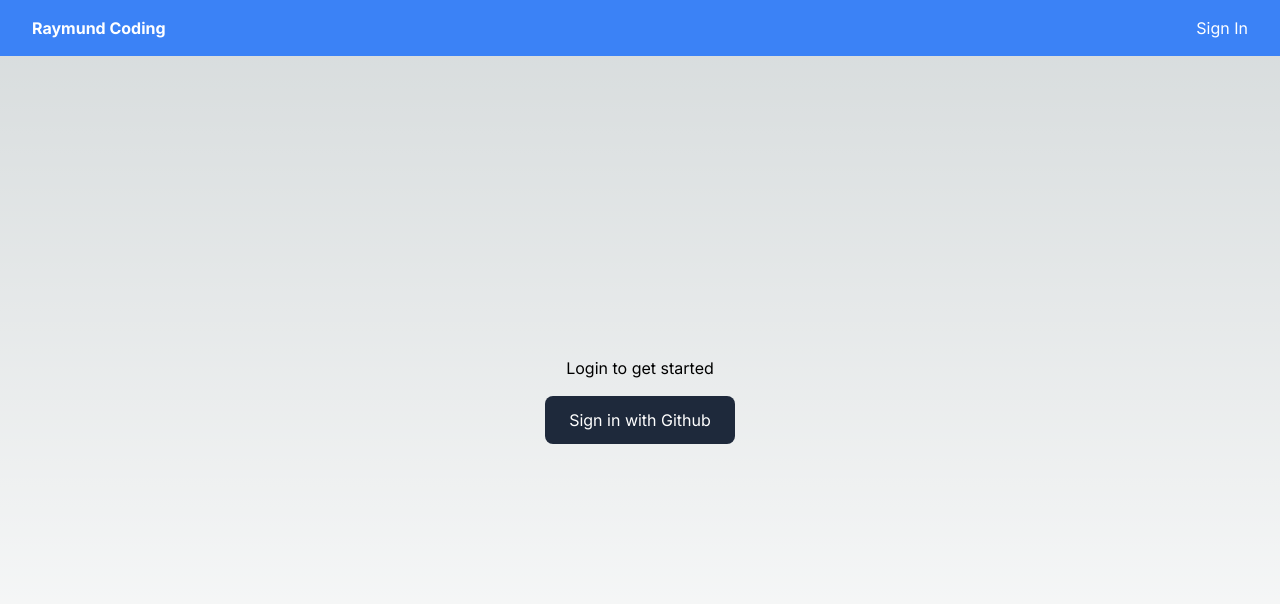
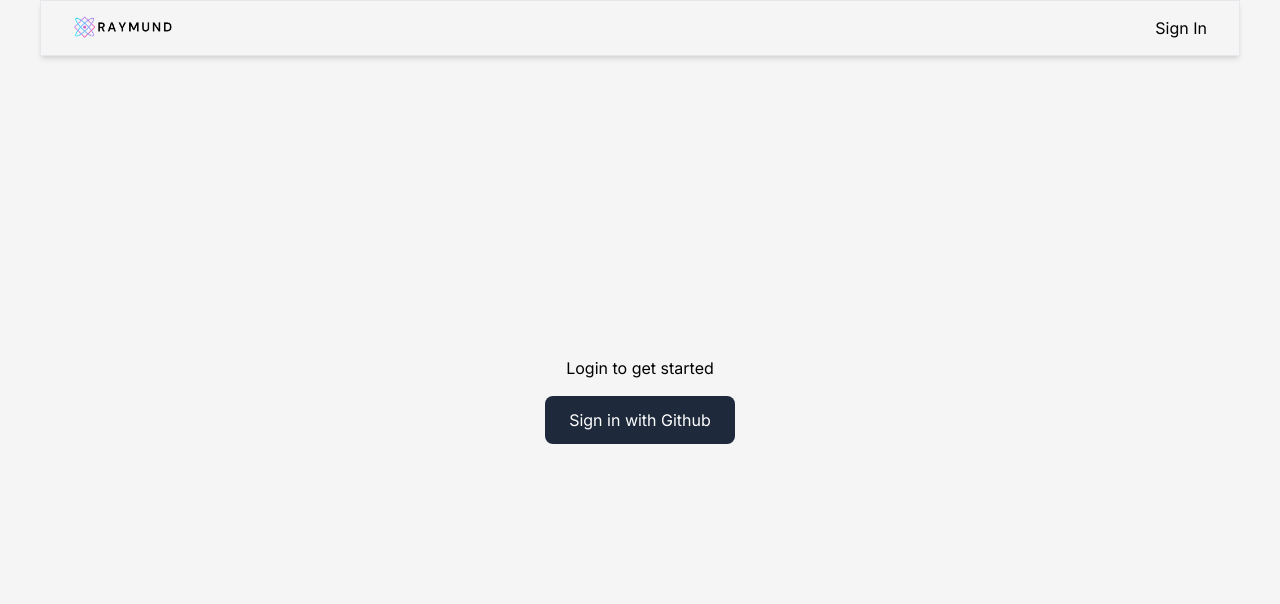
Before and after one commit to Rlapuz/Auth-github, a Next.js app: page / in a window 1280 px wide. Shown: the top 604 px of the page. Built offline with nearby package versions, Linux system fonts and the light colour scheme; no server answers.

Commit message:
change nextauth url

```diff
--- a/app/components/Header.jsx
+++ b/app/components/Header.jsx
@@ -17,7 +17,7 @@ export default function Header() {
 
   return (
     <div className="flex flex-col items-center justify-center h-screen -mt-16">
-      <h1>Login to get started</h1>
+      <h1 className="text-black">Login to get started</h1>
       <LoginButton />
     </div>
   );
--- a/app/components/Navbar.jsx
+++ b/app/components/Navbar.jsx
@@ -1,13 +1,19 @@
 import Link from "next/link";
 import ProfileIcon from "./ProfileIcon";
+import Image from "next/image";
 
 export default function Navbar() {
   return (
-    <nav className="flex items-center justify-between fixed left-0 right-0 px-8 h-14 bg-blue-500 text-white">
+    <nav className="flex items-center justify-between fixed left-10 right-10 px-8 h-14 bg-black-500 text-white border border-md shadow-md">
       <Link
         className="font-bold"
         href={"/"}>
-        Raymund Coding
+        <Image
+          src="/MyLogo.png"
+          width={100}
+          height={100}
+          alt="logo"
+        />
       </Link>
       <ProfileIcon />
     </nav>
--- a/app/components/ProfileIcon.jsx
+++ b/app/components/ProfileIcon.jsx
@@ -21,5 +21,11 @@ export default function ProfileIcon() {
     );
   }
 
-  return <button onClick={() => signIn("github")}>Sign In</button>;
+  return (
+    <button
+      onClick={() => signIn("github")}
+      className="text-black">
+      Sign In
+    </button>
+  );
 }
--- a/app/globals.css
+++ b/app/globals.css
@@ -18,10 +18,5 @@
 
 body {
   color: rgb(var(--foreground-rgb));
-  background: linear-gradient(
-      to bottom,
-      transparent,
-      rgb(var(--background-end-rgb))
-    )
-    rgb(var(--background-start-rgb));
+  background-color: whitesmoke;
 }
```
Also changed, not shown: public/MyLogo.png (added).
